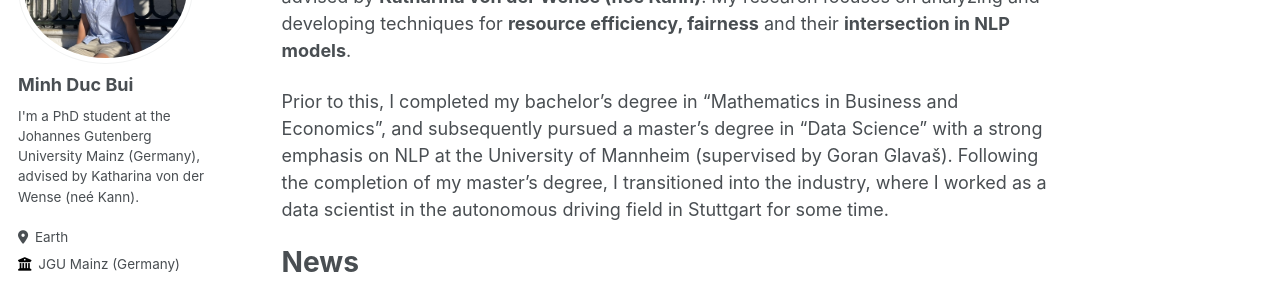
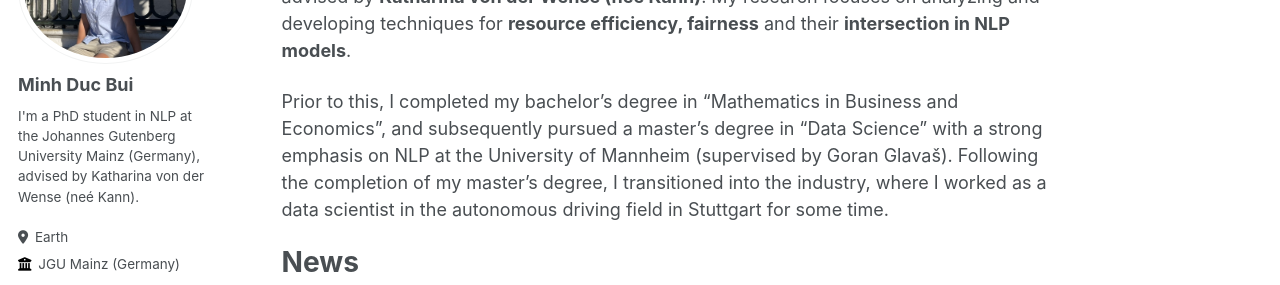
Before and after one commit to MinhDucBui/minhducbui.github.io, a Jekyll site: the page built from _pages/about.md, in a window 1280 px wide. Shown: the part 192-477 px from the top of the page. Built offline with Jekyll 4.4.1, drawn with Linux system fonts in a browser that asks for light colours; some web fonts are replaced.

Commit message:
description

```diff
--- a/_config.yml
+++ b/_config.yml
@@ -24,7 +24,7 @@ author:
   avatar           : "profile.jpg"
   name             : "Minh Duc Bui"
   pronouns         : # example: "she/her"
-  bio              : "I'm a PhD student at the Johannes Gutenberg University Mainz (Germany), advised by Katharina von der Wense (neé Kann)."
+  bio              : "I'm a PhD student in NLP at the Johannes Gutenberg University Mainz (Germany), advised by Katharina von der Wense (neé Kann)."
   location         : "Earth"
   employer         : "JGU Mainz (Germany)"
   uri              : # URL
```
